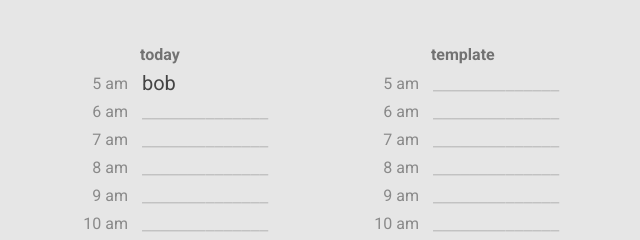
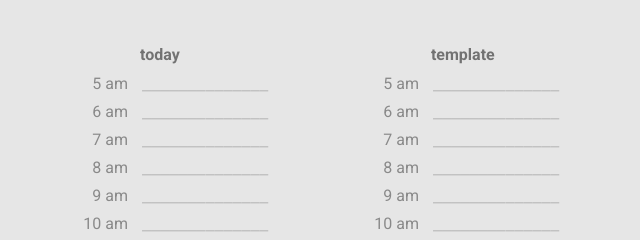
Before and after one commit to dela3499/daily-planner, a plain HTML site: page index.html in a window 1280 px wide. Shown: the part 154-394 px from the top of the page, 83-723 px from the left. Drawn offline with Linux system fonts and the light colour scheme.

Commit message:
Removed storage clear

```diff
--- a/index.html
+++ b/index.html
@@ -45,8 +45,6 @@
 		"today": clone(emptyHours),
 		"template": clone(emptyHours)
 	}
-
-	initModel['today']['5 am']['text'] = 'bob'
 
 	function join(strings) {
 		result = ""
@@ -122,7 +120,7 @@
 		localStorage.setItem('daily-planner', JSON.stringify(model));
 	}
 
-	localStorage.clear('daily-planner')
+	// localStorage.clear('daily-planner')
 
 	function render() {
 		var root = document.getElementById("schedules")
```
